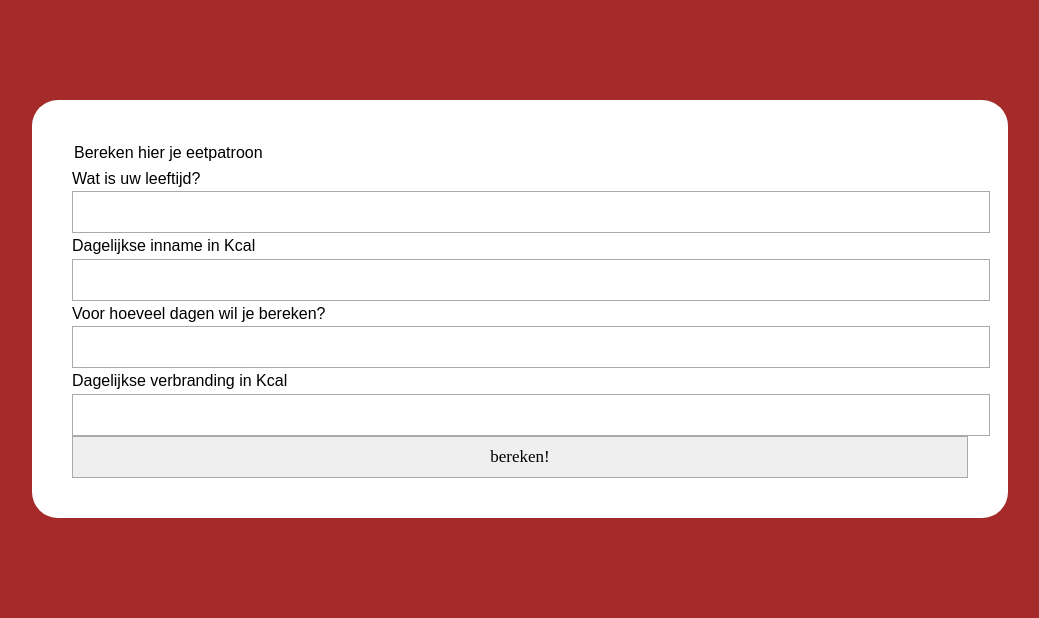
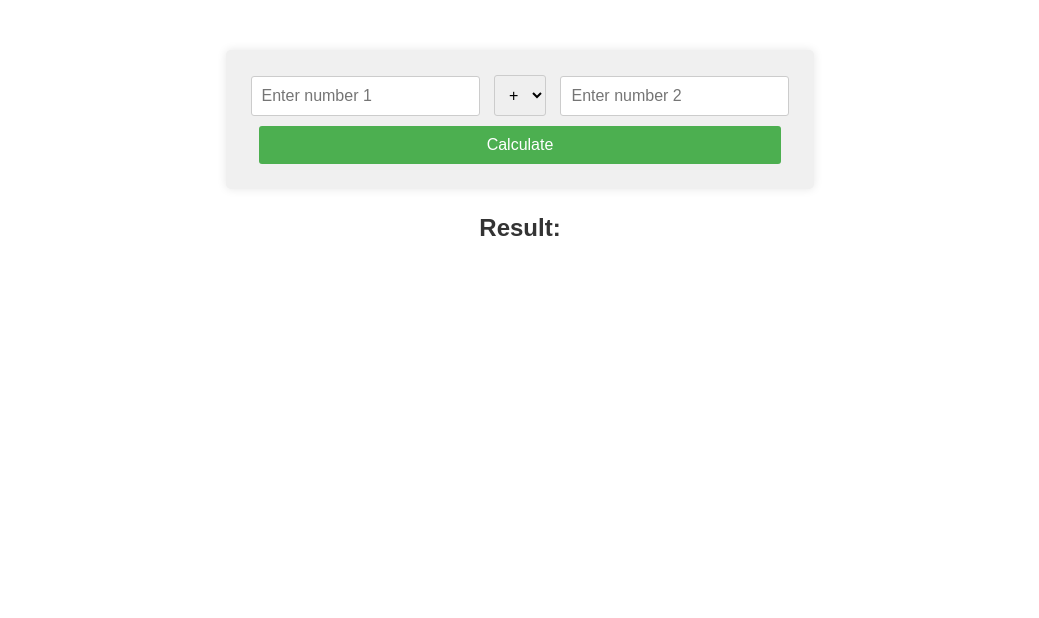
Before and after one commit to AsianHalation/Praktijk, a PHP site: page /rekenmachine.php in a window 1280 px wide. Shown: the part 240-858 px from the top of the page, without its empty margins (120-1159 px from the left). After the commit the page ends 476 px from the top, so only its background shows below. Run offline with PHP 8.4, Linux system fonts and the light colour scheme; data that the repository does not hold is empty.

Commit message:
simpelere rekenmachine
meer functies in operators

```diff
--- a/Periode-1/TrainWorks/css/form.css
+++ b/Periode-1/TrainWorks/css/form.css
@@ -1,26 +1,66 @@
-main {
-    display: flex;
-    align-items: center;
-    align-content: center;
-    flex-direction: column;
-    background-color: brown;
+/* Reset default margins and paddings */
+body, h1, form {
+    margin: 0;
+    padding: 0;
 }
 
-form {
-    display: flex;
-    flex-direction: column;
-    background-color: #ffffff;
-    margin: 100px auto;
-    padding: 40px;
-    width: 70%;
-    min-width: 300px;
-    border-radius: 26px;
+/* Center the calculator */
+main {
+    text-align: center;
+    margin-top: 50px; /* Adjust margin-top as needed */
+    min-height: 50vh;
 }
 
-input {
+/* Style the calculator form */
+main form {
+    display: inline-block;
+    background-color: #f0f0f0;
+    padding: 20px;
+    border-radius: 5px;
+    box-shadow: 0 0 10px rgba(0, 0, 0, 0.1);
+}
+
+main form input[type=text], form select, form input[type=submit] {
+    margin: 5px;
     padding: 10px;
-    width: 100%;
-    font-size: 17px;
-    font-family: Raleway;
-    border: 1px solid #aaaaaa;
+    border: 1px solid #ccc;
+    border-radius: 3px;
+    font-size: 16px;
 }
+
+main form input[type=submit] {
+    background-color: #4CAF50;
+    color: white;
+    border: none;
+    cursor: pointer;
+    padding: 10px 20px;
+    font-size: 16px;
+    border-radius: 3px;
+    width: 95%;
+}
+
+main form input[type=submit]:hover {
+    background-color: #45a049;
+}
+
+h2 {
+    margin-top: 20px;
+    font-size: 24px;
+    color: #333;
+}
+
+/* Responsive adjustments */
+@media (max-width: 600px) {
+    main {
+        margin-top: 20px;
+    }
+    form {
+        width: 80%;
+    }
+}
+
+/* Optional: Adjust styles for form elements on focus or hover */
+form input[type=text]:focus, form select:focus, form input[type=submit]:hover {
+    outline: none;
+    border-color: #4CAF50; /* Change to desired color */
+}
--- a/Periode-1/TrainWorks/functions.php
+++ b/Periode-1/TrainWorks/functions.php
@@ -1,12 +1,32 @@
 <?php
 
-if(isset($_POST['count'])){
-    //pakt data uit formulier
+    if ($_SERVER['REQUEST_METHOD'] === 'POST') {
     $num1 = $_POST['num1'];
     $num2 = $_POST['num2'];
-    $leeftijd = $_POST['leeftijd'];
-    $dagen = $_POST['dagen'];
+    $operator = $_POST['operator'];
 
-    $result = ($num1 - $num2) * $dagen;
+    switch ($operator) {
+        case 'add':
+            $result = $num1 + $num2;
+            break;
+        case 'subtract':
+            $result = $num1 - $num2;
+            break;
+        case 'multiply':
+            $result = $num1 * $num2;
+            break;
+        case 'divide':
+            if ($num2 != 0) {
+                $result = $num1 / $num2;
+            } else {
+                $result = "Cannot divide by zero";
+            }
+            break;
+        default:
+            $result = "Invalid operator";
+            break;
+    }
+
+    echo "<h2>Result: $result</h2>";
 }
 ?>
--- a/Periode-1/TrainWorks/rekenmachine.php
+++ b/Periode-1/TrainWorks/rekenmachine.php
@@ -27,36 +27,21 @@
     </header>
 
     <main>
-        <form method="POST" action="rekenmachine.php">
-            <legend>Bereken hier je eetpatroon</legend>
-
-            <label for="leeftijd">Wat is uw leeftijd?</label>
-            <input type="number" name="leeftijd">
-
-            <label for="num1">Dagelijkse inname in Kcal</label>
-            <input type="number" class="num" name="num1">
-
-            <label for="dagen">Voor hoeveel dagen wil je bereken?</label>
-            <input type="number" name="dagen">
-
-            <label for="num2">Dagelijkse verbranding in Kcal</label>
-            <input type="text" class="num" name="num2">
-
-            <input type="submit" name=count value="bereken!">
-
+        <form method="post" action="rekenmachine.php">
+            <input type="text" name="num1" placeholder="Enter number 1" required>
+            <select name="operator">
+                <option value="add">+</option>
+                <option value="subtract">-</option>
+                <option value="multiply">*</option>
+                <option value="divide">/</option>
+            </select>
+            <input type="text" name="num2" placeholder="Enter number 2" required>
+            <br>
+            <input type="submit" name="count" value="Calculate">
         </form>
 
-            <?php
-                if (isset($_POST['count'])) {
-                    echo   "<p>{$result} is uw totale inname over {$dagen} dagen.</p>
-                            <br>";
-                    if ($result < (2000 * $dagen)) {
-                        echo "<p>Jij bent gezond bezig</p>";
-                    } else {
-                        echo "<p>Jij bent eet meer dan het dan het gemiddelde</p>";
-                    }
-                }
-            ?>
+        <?php
+            echo "<h2>Result: $result</h2>";
+        ?>
     </main>
-</body>
 </html>
```
